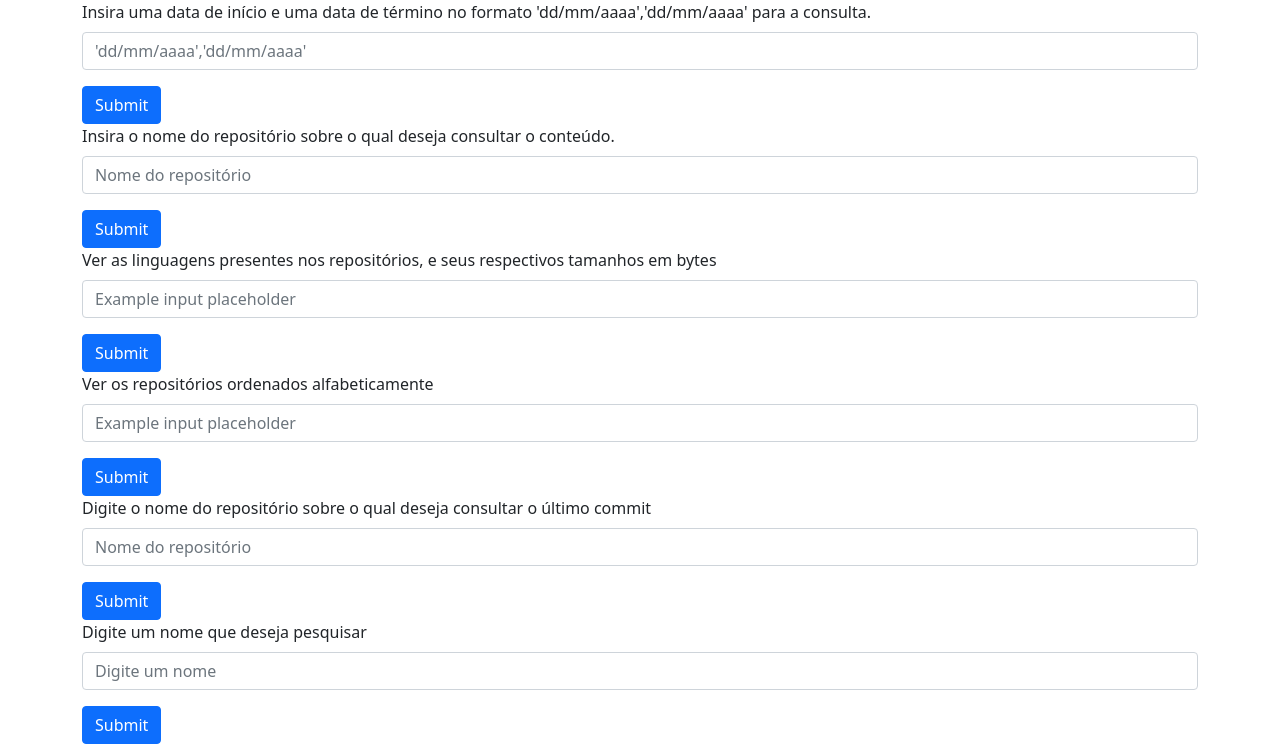
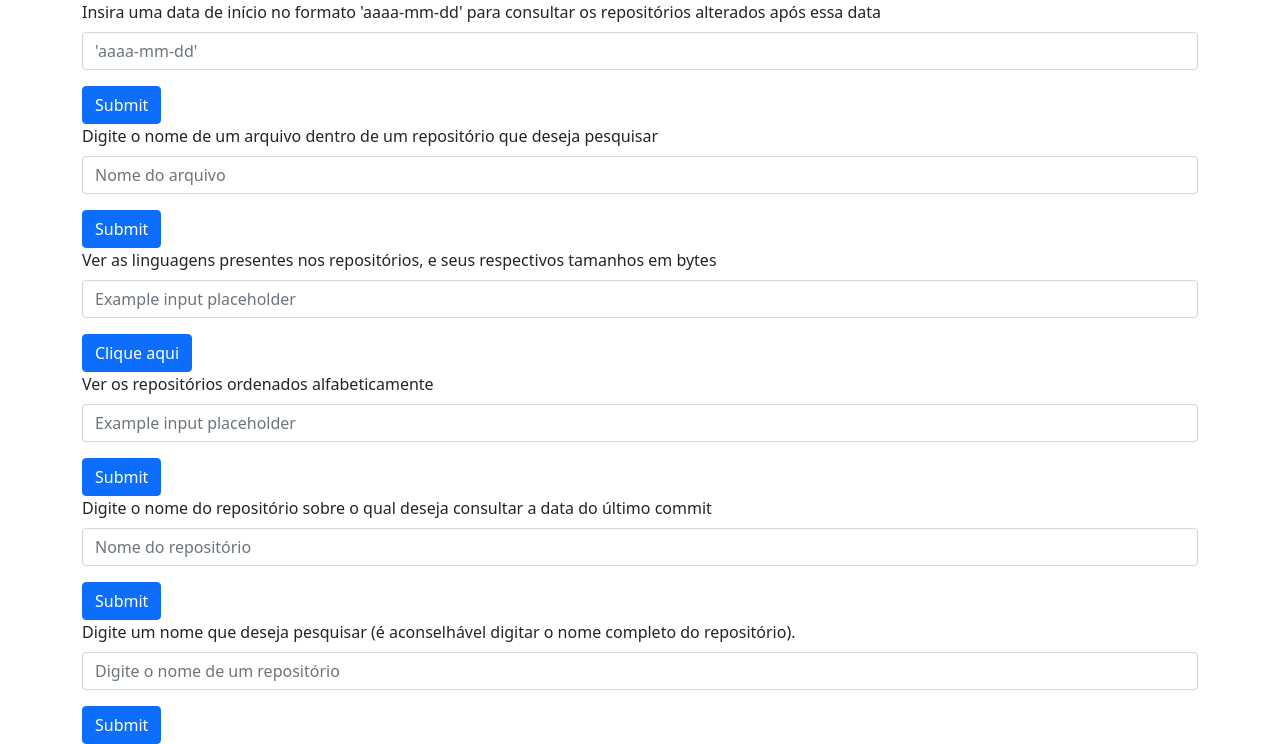
Before and after one commit to viniyan/site, a Flask app: page / in a window 1280 px wide. Shown: the part 112-856 px from the top of the page. Run offline with Flask 2, Linux system fonts and the light colour scheme; parts of the project's set-up code (start-up, migrations or seed data) failed here and were passed over.

Commit message:
UPDATE
Alteração em algumas labels visando melhorar a experiência do usuário

```diff
--- a/templates/homepage.html
+++ b/templates/homepage.html
@@ -70,16 +70,16 @@
         <div class="container">
             <form action="{{ url_for('handle_data') }}" method="post">
                 <div class="mb-3">
-                    <label for="formGroupExampleInput" class="form-label">Insira uma data de início e uma data de término no formato 'dd/mm/aaaa','dd/mm/aaaa' para a consulta.</label>
-                    <input type="text" name="date" class="form-control" id="formGroupExampleInput" placeholder="'dd/mm/aaaa','dd/mm/aaaa'">
+                    <label for="formGroupExampleInput" class="form-label">Insira uma data de início no formato 'aaaa-mm-dd' para consultar os repositórios alterados após essa data</label>
+                    <input type="text" name="date" class="form-control" id="formGroupExampleInput" placeholder="'aaaa-mm-dd'">
                 </div>
                 <button type="submit" class="btn btn-primary">Submit</button>
             </form>
 
             <form action="{{ url_for('handle_content') }}" method="post">
                 <div class="mb-3">
-                    <label for="formGroupExampleInput" class="form-label">Insira o nome do repositório sobre o qual deseja consultar o conteúdo.</label>
-                    <input type="text" name='content' class="form-control" id="formGroupExampleInput" placeholder="Nome do repositório">
+                    <label for="formGroupExampleInput" class="form-label">Digite o nome de um arquivo dentro de um repositório que deseja pesquisar</label>
+                    <input type="text" name='content' class="form-control" id="formGroupExampleInput" placeholder="Nome do arquivo">
                 </div>
                 <button type="submit" class="btn btn-primary">Submit</button>
             </form>
@@ -89,7 +89,7 @@
                     <label for="formGroupExampleInput" class="form-label">Ver as linguagens presentes nos repositórios, e seus respectivos tamanhos em bytes</label>
                     <input type="text" name='language' class="form-control" id="formGroupExampleInput" placeholder="Example input placeholder">
                 </div>
-                <button type="submit" class="btn btn-primary">Submit</button>
+                <button type="submit" class="btn btn-primary">Clique aqui</button>
             </form>
 
             <form action="{{ url_for('handle_alfa') }}" method="post">
@@ -102,7 +102,7 @@
 
             <form action="{{ url_for('handle_last') }}" method="post">
                 <div class="mb-3">
-                    <label for="formGroupExampleInput" class="form-label">Digite o nome do repositório sobre o qual deseja consultar o último commit</label>
+                    <label for="formGroupExampleInput" class="form-label">Digite o nome do repositório sobre o qual deseja consultar a data do último commit</label>
                     <input type="text" name='last' class="form-control" id="formGroupExampleInput" placeholder="Nome do repositório">
                 </div>
                 <button type="submit" class="btn btn-primary">Submit</button>
@@ -110,25 +110,12 @@
 
             <form action="{{ url_for('handle_name') }}" method="post">
                 <div class="mb-3">
-                    <label for="formGroupExampleInput" class="form-label">Digite um nome que deseja pesquisar</label>
-                    <input type="text" name='name' class="form-control" id="formGroupExampleInput" placeholder="Digite um nome">
+                    <label for="formGroupExampleInput" class="form-label">Digite um nome que deseja pesquisar (é aconselhável digitar o nome completo do repositório).</label>
+                    <input type="text" name='name' class="form-control" id="formGroupExampleInput" placeholder="Digite o nome de um repositório">
                 </div>
                 <button type="submit" class="btn btn-primary">Submit</button>
             </form>
         </div>
 
-
-
-
-
-
-
-
-
-
-
-
-
-
   </body>
 </html>
```
